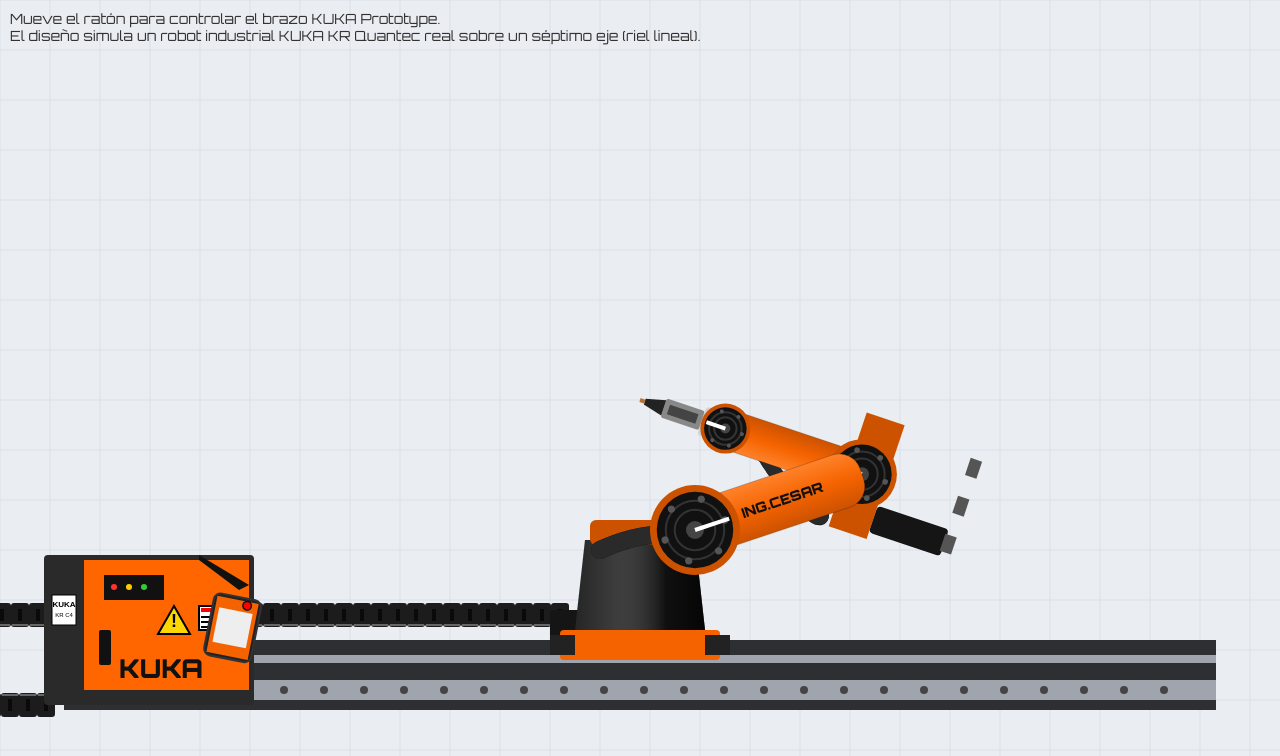
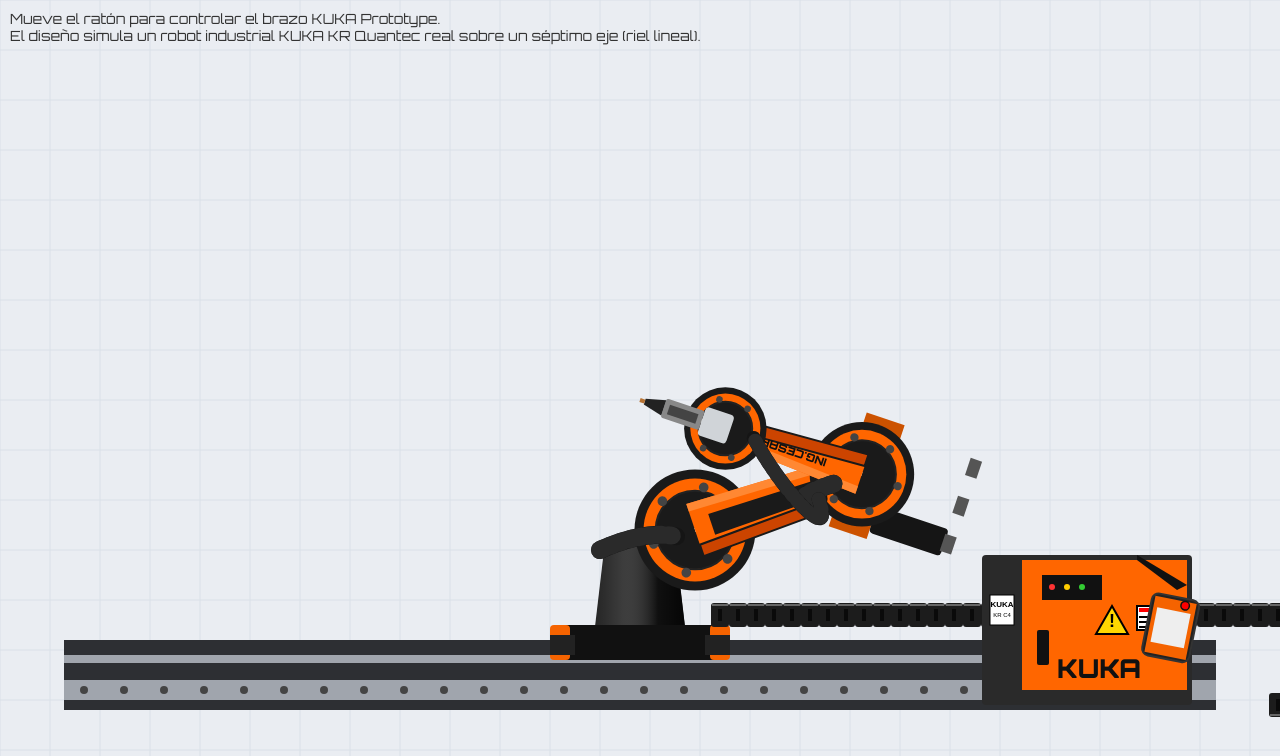
Before and after one commit to cexartattoo/cexartattoo, a plain HTML site: page kuka-prototype.html in a window 1280 px wide. Drawn offline with Linux system fonts and the light colour scheme.

Commit message:
feat: Phase 5 exact KUKA KR C4 detailing, right-side drag chain physics, Z-order fixes, and agent rules

```diff
--- a/kuka-prototype.html
+++ b/kuka-prototype.html
@@ -69,6 +69,8 @@
                 this.th1 = -Math.PI / 2;
                 this.th2 = 0;
                 this.linkLen = 18;
+
+                // N recalculates dynamically per window width (chain handles ~72% travel)
                 this.chainN = Math.ceil((window.innerWidth * 0.72) / this.linkLen);
             }
 
@@ -108,42 +110,52 @@
 
             drawDragChain(c) {
                 c.save();
-                const anchorX = window.innerWidth * 0.05;
-                const carX = this.bx - 80;
+
+                // RIGHT SIDE WALL ANCHOR
+                const anchorX = window.innerWidth - 20;
+                // CARRIAGE RIGHT SIDE ANCHOR
+                const carriageW = 160;
+                const carX = this.bx + (carriageW / 2);
+
                 const topY = this.by - 25;
                 const botY = this.by + 65;
                 const radius = (botY - topY) / 2;
                 const cy = topY + radius;
 
+                // Physical constraint (Total geometrical length of the fixed link setup)
                 const L_geo = this.chainN * this.linkLen;
-                let loopCenterX = (carX + anchorX + Math.PI * radius - L_geo) / 2;
 
-                if (loopCenterX > carX - radius * 1.5) {
-                    loopCenterX = carX - radius * 1.5;
+                // Calculates the right-facing loop core center (Extends/bunches properly)
+                let loopCenterX = (carX + anchorX - Math.PI * radius + L_geo) / 2;
+
+                // Make sure loop never exceeds the screen boundary roughly, tracking right.
+                if (loopCenterX < carX + radius * 1.5) {
+                    loopCenterX = carX + radius * 1.5;
                 }
 
-                const L1 = carX - loopCenterX;
+                // L1 = Total straight top length. L2 = Semicircle arc length.
+                const L1 = loopCenterX - carX;
                 const L2 = Math.PI * radius;
 
                 for (let i = 0; i < this.chainN; i++) {
                     const d = i * this.linkLen;
                     let x, y, ang;
 
-                    if (d <= L1) {
-                        x = carX - d;
+                    if (d <= L1) { // Running along top layer horizontally right
+                        x = carX + d;
                         y = topY;
-                        ang = Math.PI;
-                    } else if (d > L1 && d <= L1 + L2) {
+                        ang = 0;
+                    } else if (d > L1 && d <= L1 + L2) { // Looping downwards mathematically
                         const u = (d - L1) / L2;
-                        const a = -Math.PI / 2 - u * Math.PI;
+                        const a = -Math.PI / 2 + u * Math.PI;
                         x = loopCenterX + Math.cos(a) * radius;
                         y = cy + Math.sin(a) * radius;
-                        ang = a - Math.PI / 2;
-                    } else {
+                        ang = a + Math.PI / 2;
+                    } else { // Running along grounded bottom rail returning to right wall anchor
                         const d3 = d - (L1 + L2);
-                        x = loopCenterX + d3;
+                        x = loopCenterX - d3;
                         y = botY;
-                        ang = 0;
+                        ang = Math.PI;
                     }
 
                     c.save();
@@ -181,29 +193,39 @@
                 }
             }
 
-            drawCarriageAndBase(c) {
+            drawCarriage(c) {
                 const ry = this.by;
+                const carriageW = 160;
+                const cx = this.bx;
 
-                c.fillStyle = '#151515';
-                rrect(c, this.bx - 90, ry - 30, 60, 45, 4);
+                c.save();
+
+                // Main dark sliding block
+                c.fillStyle = '#111';
+                c.fillRect(cx - (carriageW/2), ry - 15, carriageW, 35);
+
+                // Orange matching left/right endplates
+                c.fillStyle = KUKA_ORANGE;
+                rrect(c, cx - (carriageW/2) - 10, ry - 15, 20, 35, 4); c.fill();
+                rrect(c, cx + (carriageW/2) - 10, ry - 15, 20, 35, 4); c.fill();
+
+                // Front and Back connection housings
+                c.fillStyle = '#222';
+                c.fillRect(cx - (carriageW/2) - 10, ry - 5, 25, 20);
+                c.fillRect(cx + (carriageW/2) - 15, ry - 5, 25, 20);
+
+                // Dark Cylinder Turntable base extending slightly upward
+                c.fillStyle = KUKA_BLACK;
+                const turnRadius = carriageW * 0.28;
+                c.beginPath();
+                c.moveTo(cx - turnRadius, ry - 15);
+                c.lineTo(cx + turnRadius, ry - 15);
+                c.lineTo(cx + turnRadius - 10, ry - 100);
+                c.lineTo(cx - turnRadius + 10, ry - 100);
                 c.fill();
 
-                c.fillStyle = KUKA_ORANGE;
-                rrect(c, this.bx - 80, ry - 10, 160, 30, 4);
-                c.fill();
-
-                c.fillStyle = '#222';
-                c.fillRect(this.bx - 90, ry - 5, 25, 20);
-                c.fillRect(this.bx + 65, ry - 5, 25, 20);
-
-                c.fillStyle = KUKA_BLACK;
-                c.beginPath(); c.moveTo(this.bx - 65, ry - 10);
-                c.lineTo(this.bx + 65, ry - 10);
-                c.lineTo(this.bx + 55, ry - 100);
-                c.lineTo(this.bx - 55, ry - 100);
-                c.fill();
-
-                const grd = c.createLinearGradient(this.bx - 65, 0, this.bx + 65, 0);
+                // Turntable shadowing
+                const grd = c.createLinearGradient(cx - turnRadius, 0, cx + turnRadius, 0);
                 grd.addColorStop(0, 'rgba(255,255,255,0.05)');
                 grd.addColorStop(0.3, 'rgba(255,255,255,0.15)');
                 grd.addColorStop(0.7, 'rgba(0,0,0,0.4)');
@@ -211,9 +233,12 @@
                 c.fillStyle = grd;
                 c.fill();
 
+                // Small rotating orange shoulder mount offset to the right slightly
                 c.fillStyle = KUKA_ORANGE_DARK;
-                rrect(c, this.bx - 50, ry - 120, 130, 25, 6);
+                rrect(c, cx + 55 - 45, ry - 120, 90, 25, 6);
                 c.fill();
+
+                c.restore();
             }
 
             drawElbowMotors(c, x, y, ang) {
@@ -221,9 +246,11 @@
                 c.translate(x, y);
                 c.rotate(ang + Math.PI);
 
+                // Backplate
                 c.fillStyle = KUKA_ORANGE_DARK;
                 c.fillRect(-15, -60, 40, 120);
 
+                // Extended black engine modules
                 c.fillStyle = '#151515';
                 for (let m = 0; m < 3; m++) {
                     rrect(c, 25, -55 + m * 40, 75, 28, 4);
@@ -237,28 +264,59 @@
                 c.restore();
             }
 
-            drawArmSegment(c, x, y, len, ang, isL1) {
+            drawArmQuad(c, x, y, len, ang, startW, endW, isL1) {
                 c.save();
                 c.translate(x, y); c.rotate(ang);
 
-                const thick = isL1 ? 55 : 40;
+                // Main Orange Center Trapezoid
+                c.beginPath();
+                c.moveTo(0, -startW / 2);
+                c.lineTo(len, -endW / 2);
+                c.lineTo(len, endW / 2);
+                c.lineTo(0, startW / 2);
+                c.closePath();
+                c.fillStyle = '#FF6600';
+                c.fill();
 
-                const grd = c.createLinearGradient(0, -thick / 2, 0, thick / 2);
-                grd.addColorStop(0, KUKA_ORANGE_LIGHT);
-                grd.addColorStop(0.5, KUKA_ORANGE);
-                grd.addColorStop(1, KUKA_ORANGE_DARK);
+                // Highlight Trim (Top Edge Polygon)
+                c.beginPath();
+                c.moveTo(0, -startW / 2);
+                c.lineTo(len, -endW / 2);
+                c.lineTo(len, -endW / 2 + 8);
+                c.lineTo(0, -startW / 2 + 8);
+                c.closePath();
+                c.fillStyle = '#ff8833';
+                c.fill();
 
-                c.fillStyle = grd;
-                rrect(c, 0, -thick / 2, len, thick, thick * 0.4);
+                // Shadow Trim (Bottom Edge Polygon)
+                c.beginPath();
+                c.moveTo(0, startW / 2);
+                c.lineTo(len, endW / 2);
+                c.lineTo(len, endW / 2 - 12);
+                c.lineTo(0, startW / 2 - 12);
+                c.closePath();
+                c.fillStyle = '#cc4400';
                 c.fill();
-                c.strokeStyle = 'rgba(0,0,0,0.2)'; c.lineWidth = 1; c.stroke();
+
+                c.strokeStyle = '#1a1a1a'; c.lineWidth = 2; c.stroke();
 
                 if (isL1) {
+                    // Recessed panel inside the Upper Arm
+                    c.fillStyle = '#1a1a1a';
+                    c.beginPath();
+                    c.moveTo(len * 0.1, -startW * 0.2);
+                    c.lineTo(len * 0.9, -endW * 0.2);
+                    c.lineTo(len * 0.9, endW * 0.2);
+                    c.lineTo(len * 0.1, startW * 0.2);
+                    c.closePath();
+                    c.fill();
+                } else {
+                    // ING.CESAR Logo migrated specifically to L2 (Thin Forearm tube)
                     c.save();
                     c.fillStyle = '#111';
-                    c.font = `900 ${thick * 0.25}px 'Orbitron', sans-serif`;
+                    c.font = `900 ${endW * 0.45}px 'Orbitron', sans-serif`;
                     c.textAlign = 'center'; c.textBaseline = 'middle';
-                    c.fillText("  ING.CESAR", len * 0.5, 0);
+                    c.fillText("ING.CESAR", len * 0.5, 0);
                     c.restore();
                 }
 
@@ -269,29 +327,34 @@
                 c.save();
                 c.translate(x, y);
 
+                // Base shadow exterior ring
                 c.beginPath(); c.arc(0, 0, radius, 0, Math.PI * 2);
-                c.fillStyle = KUKA_ORANGE_DARK; c.fill();
+                c.fillStyle = '#1a1a1a'; c.fill();
 
+                // Orange KUKA inset border
                 c.beginPath(); c.arc(0, 0, radius * 0.85, 0, Math.PI * 2);
-                c.fillStyle = '#111'; c.fill();
+                c.fillStyle = '#FF6600'; c.fill();
 
-                c.strokeStyle = '#333'; c.lineWidth = 2;
-                c.beginPath(); c.arc(0, 0, radius * 0.65, 0, Math.PI * 2); c.stroke();
-                c.beginPath(); c.arc(0, 0, radius * 0.45, 0, Math.PI * 2); c.stroke();
+                // Inner core spinning motor plate
+                c.beginPath(); c.arc(0, 0, radius * 0.65, 0, Math.PI * 2);
+                c.fillStyle = '#1a1a1a'; c.fill();
+                c.strokeStyle = '#222'; c.lineWidth = 2; c.stroke();
 
-                c.beginPath(); c.arc(0, 0, radius * 0.2, 0, Math.PI * 2);
-                c.fillStyle = KUKA_GREY; c.fill();
+                // Apply current IK angle to bolts and marker telemetry
+                c.rotate(ang);
 
-                c.save();
-                c.rotate(ang);
-                c.fillStyle = '#555';
+                // 6 bolt dots around joint
+                c.fillStyle = '#444';
                 for (let i = 0; i < 6; i++) {
                     const a = (i / 6) * Math.PI * 2;
-                    c.beginPath(); c.arc(Math.cos(a) * radius * 0.7, Math.sin(a) * radius * 0.7, radius * 0.08, 0, Math.PI * 2); c.fill();
+                    c.beginPath();
+                    c.arc(Math.cos(a) * radius * 0.72, Math.sin(a) * radius * 0.72, radius * 0.08, 0, Math.PI * 2);
+                    c.fill();
                 }
+
+                // Bright white rotation indicator strictly pointing at target IK angle
                 c.fillStyle = '#fff';
-                c.fillRect(0, -2, radius * 0.8, 4);
-                c.restore();
+                c.fillRect(0, -2, radius * 0.75, 4);
 
                 c.restore();
             }
@@ -348,6 +411,7 @@
                 c.quadraticCurveTo(ex - Math.cos(th1) * 80, ey - Math.sin(th1) * 80, end1X, end1Y);
                 c.stroke();
 
+                // Detailed Corrugated Hosing Pass
                 c.strokeStyle = '#2a2a2a';
                 c.lineWidth = 18;
                 c.setLineDash([4, 6]);
@@ -382,14 +446,17 @@
             drawControlCabinet(c) {
                 const boxW = 210;
                 const boxH = 150;
-                const cabinetX = window.innerWidth * 0.05 - 20;
+                // Placed far right
+                const cabinetX = window.innerWidth * 0.9 - boxW + 40;
                 const cabinetY = this.by + 65 - boxH;
 
                 c.save();
+                // Outer Shell (Dark Graphite)
                 c.fillStyle = '#2a2a2a';
                 rrect(c, cabinetX, cabinetY, boxW, boxH, 4);
                 c.fill();
 
+                // Bright Orange Door
                 c.fillStyle = '#FF6600';
                 const panelX = cabinetX + 40;
                 const panelY = cabinetY + 5;
@@ -397,16 +464,19 @@
                 const panelH = boxH - 20;
                 c.fillRect(panelX, panelY, panelW, panelH);
 
+                // LED Recess Plate
                 c.fillStyle = '#111';
                 c.fillRect(panelX + 20, panelY + 15, 60, 25);
-                c.fillStyle = '#ff3333'; c.beginPath(); c.arc(panelX + 30, panelY + 27, 3, 0, Math.PI*2); c.fill();
-                c.fillStyle = '#ffcc00'; c.beginPath(); c.arc(panelX + 45, panelY + 27, 3, 0, Math.PI*2); c.fill();
-                c.fillStyle = '#33cc33'; c.beginPath(); c.arc(panelX + 60, panelY + 27, 3, 0, Math.PI*2); c.fill();
+                c.fillStyle = '#ff3333'; c.beginPath(); c.arc(panelX + 30, panelY + 27, 3, 0, Math.PI*2); c.fill(); // Red LED
+                c.fillStyle = '#ffcc00'; c.beginPath(); c.arc(panelX + 45, panelY + 27, 3, 0, Math.PI*2); c.fill(); // Yellow LED
+                c.fillStyle = '#33cc33'; c.beginPath(); c.arc(panelX + 60, panelY + 27, 3, 0, Math.PI*2); c.fill(); // Green LED
 
+                // Switch Breaker Bar
                 c.fillStyle = '#111';
                 rrect(c, panelX + 15, panelY + 70, 12, 35, 2);
                 c.fill();
 
+                // KR C4 Plate Label (CE Marking zone)
                 c.fillStyle = '#fff';
                 c.strokeStyle = '#000'; c.lineWidth = 1;
                 c.fillRect(cabinetX + 8, cabinetY + 40, 24, 30);
@@ -417,6 +487,7 @@
                 c.font = '6px sans-serif';
                 c.fillText("KR C4", cabinetX + 20, cabinetY + 62);
 
+                // Hazard Warning Triangle EXACT specs
                 const triX = panelX + 90;
                 const triY = panelY + 60;
                 c.fillStyle = '#FFD700';
@@ -433,17 +504,20 @@
                 c.textBaseline = 'middle';
                 c.fillText("!", triX, triY + 2);
 
+                // Extra sticker zones mapped adjacent
                 c.fillStyle = '#fff'; c.fillRect(triX + 25, triY - 14, 40, 24);
                 c.strokeRect(triX + 25, triY - 14, 40, 24);
                 c.fillStyle = 'red'; c.fillRect(triX + 27, triY - 12, 36, 4);
                 c.fillStyle = '#000'; c.fillRect(triX + 27, triY - 4, 20, 2); c.fillRect(triX + 27, triY + 1, 25, 2); c.fillRect(triX + 27, triY + 6, 15, 2);
 
+                // 'KUKA' Main Door Font Tracking Text
                 c.fillStyle = '#111';
                 c.font = '900 26px "Orbitron", sans-serif';
                 c.textAlign = 'left';
                 c.textBaseline = 'alphabetic';
                 c.fillText("KUKA", panelX + 35, panelY + panelH - 12);
 
+                // Hook Area Right Frame Add-on
                 c.fillStyle = '#111';
                 c.beginPath(); c.moveTo(panelX + panelW - 50, panelY - 5);
                 c.lineTo(panelX + panelW, panelY + 25);
@@ -451,6 +525,7 @@
                 c.lineTo(panelX + panelW - 50, panelY);
                 c.fill();
 
+                // Teach Pendant Overlay Details
                 c.translate(cabinetX + boxW - 20, cabinetY + 40);
                 c.rotate(Math.PI / 16);
                 c.fillStyle = '#333';
@@ -470,9 +545,13 @@
             }
 
             draw(c) {
+                // FIXED Z-ORDER SEQUENCE 1 TO 9
+
+                // 1. Static base rail rendering
                 this.drawLinearRail(c);
-                this.drawDragChain(c);
-                this.drawCarriageAndBase(c);
+
+                // 2. Base column / Turret
+                this.drawCarriage(c);
 
                 const cx = this.bx + 55;
                 const cy = this.by - 110;
@@ -481,18 +560,34 @@
                 const wx = ex + Math.cos(this.th1 + this.th2) * this.L2;
                 const wy = ey + Math.sin(this.th1 + this.th2) * this.L2;
 
+                const segW = 55; // Universal segment thickness variable
+
+                // 2B. J1: Shoulder Joint - Rendered BEHIND upper arm
+                this.drawJoint(c, cx, cy, segW * 1.1, this.th1);
+
+                // 3. Upper arm segment L1 (Thick solid orange trapezoid covering Elbow backplates)
+                this.drawElbowMotors(c, ex, ey, this.th1 + this.th2); // Motor protrusion
+                this.drawArmQuad(c, cx, cy, this.L1, this.th1, segW, segW * 0.8, true);
+
+                // 4. J2: Elbow Joint - ON TOP of L1, BEHIND L2 Forearm
+                this.drawJoint(c, ex, ey, segW * 0.95, this.th1 + this.th2);
+
+                // 5. Forearm segment (Thin L2 with logo migrated here per instructions)
+                this.drawArmQuad(c, ex, ey, this.L2, this.th1 + this.th2, segW * 0.75, segW * 0.45, false);
+
+                // 6. J3: Wrist Joint - ON TOP of Forearm
+                this.drawJoint(c, wx, wy, segW * 0.75, this.th1 + this.th2);
+
+                // 7. Tool / end effector (Unobscured on top of wrist)
+                this.drawWristAndTorch(c, wx, wy, this.th1 + this.th2);
+
+                // 8. Corrugated cables mapped over the finished architecture layout
                 this.drawDynamicCables(c, cx, cy, ex, ey, wx, wy, this.th1, this.th2);
 
-                this.drawElbowMotors(c, ex, ey, this.th1 + this.th2);
-                this.drawArmSegment(c, ex, ey, this.L2, this.th1 + this.th2, false);
-                this.drawJoint(c, ex, ey, 35, this.th1 + this.th2);
+                // 8.5. Drag chain rendering strictly constrained to bottom rail bounds on the far right
+                this.drawDragChain(c);
 
-                this.drawArmSegment(c, cx, cy, this.L1, this.th1, true);
-                this.drawJoint(c, cx, cy, 45, this.th1);
-
-                this.drawWristAndTorch(c, wx, wy, this.th1 + this.th2);
-                this.drawJoint(c, wx, wy, 25, this.th1 + this.th2);
-
+                // 9. KR C4 Control Cabinet foreground rendering absolute highest z-index priority
                 this.drawControlCabinet(c);
             }
         }
```
Also changed, not shown: .agents/kuka_design_guidelines.md (added), .agents/rules/shell-execution-rules.md (added).
